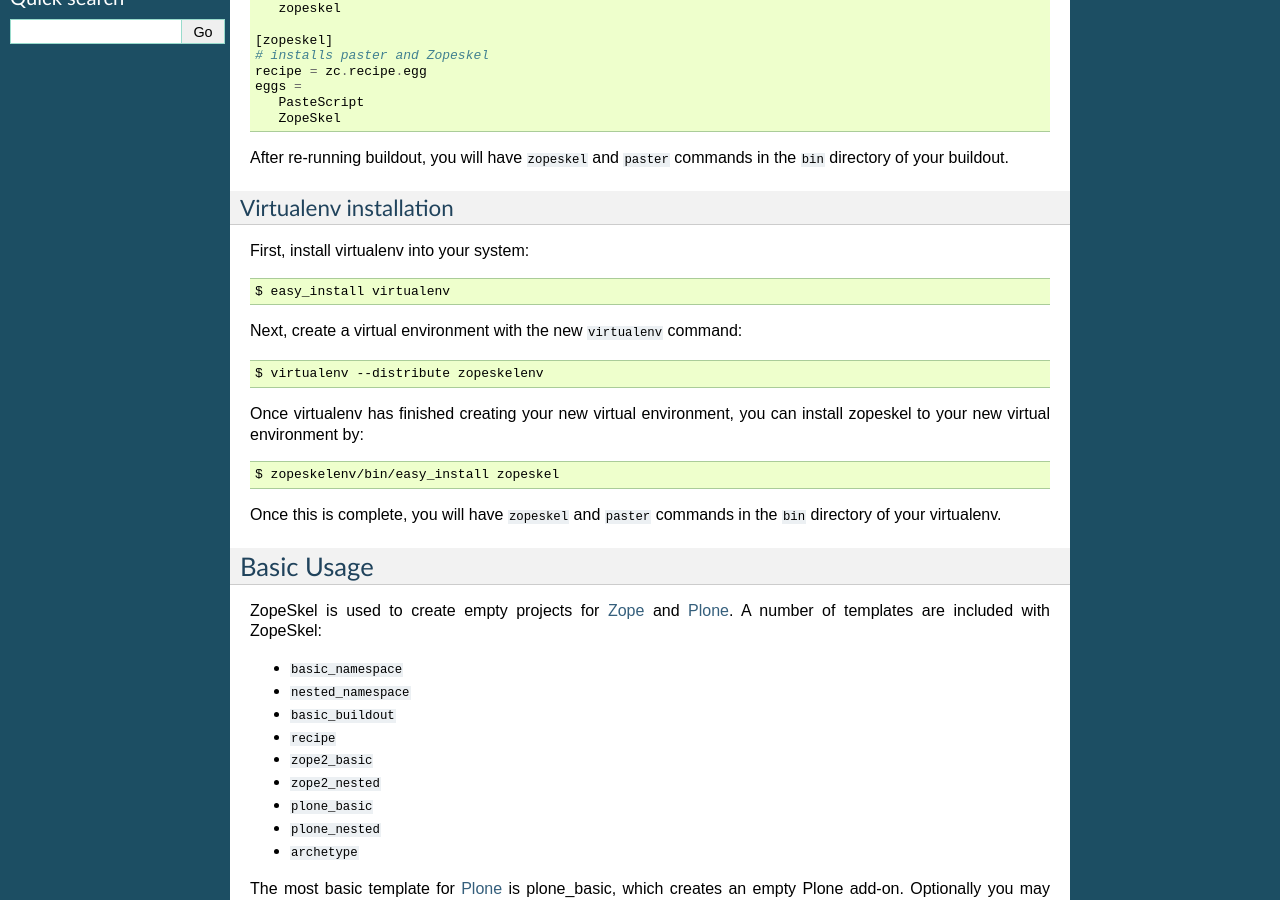
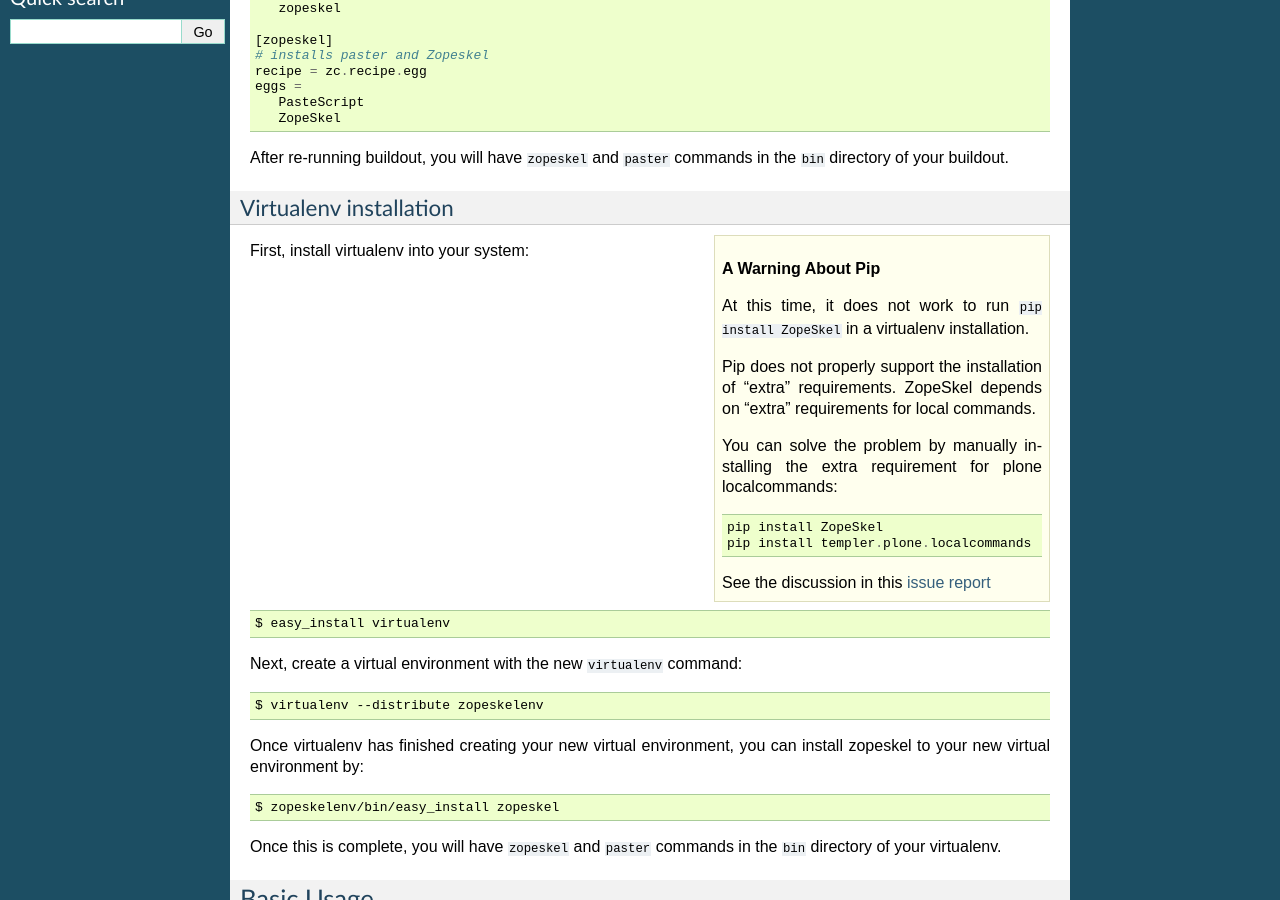
Before and after one commit to cewing/templer.manual, a Sphinx documentation site: the page built from source/applications/zopeskel.rst, in a window 1280 px wide and 900 px high, scrolled down 388 px. Built offline with Sphinx 7.4.7, drawn with Linux system fonts in a browser that asks for light colours.

Commit message:
* add note about installing zopeskel using pip.  It's not smooth, but it's do-able.

```diff
--- a/source/applications/zopeskel.rst
+++ b/source/applications/zopeskel.rst
@@ -36,6 +36,23 @@
 
 Virtualenv installation
 -----------------------
+
+.. sidebar:: A Warning About Pip
+
+    At this time, it does not work to run ``pip install ZopeSkel`` in a
+    virtualenv installation.
+
+    Pip does not properly support the installation of "extra" requirements.
+    ZopeSkel depends on "extra" requirements for local commands.
+
+    You can solve the problem by manually installing the extra requirement for
+    plone localcommands::
+
+        pip install ZopeSkel
+        pip install templer.plone.localcommands
+
+    See the discussion in this
+    `issue report <https://github.com/collective/ZopeSkel/issues/4>`_
 
 First, install virtualenv into your system::
 
```
